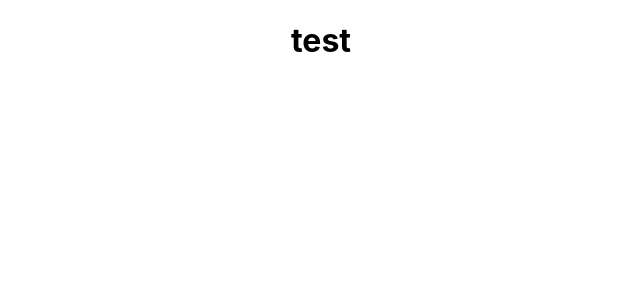
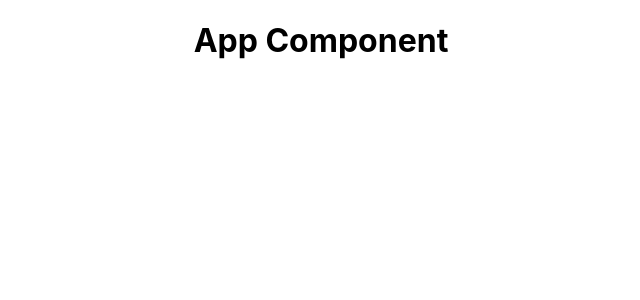
Before and after one commit to andydangit/Ninja-Modern-React, a React (Create React App) app: page / in a window 1280 px wide. Shown: the top 300 px of the page, without its empty margins (319-959 px from the left). Built offline with nearby package versions, Linux system fonts and the light colour scheme.

Commit message:
update content

```diff
--- a/src/App.js
+++ b/src/App.js
@@ -1,9 +1,11 @@
-import './App.css';
+import "./App.css";
 
 function App() {
   return (
     <div className="App">
-  <h1> test</h1>
+      <div className="content">
+        <h1> App Component </h1>
+      </div>
     </div>
   );
 }
```
